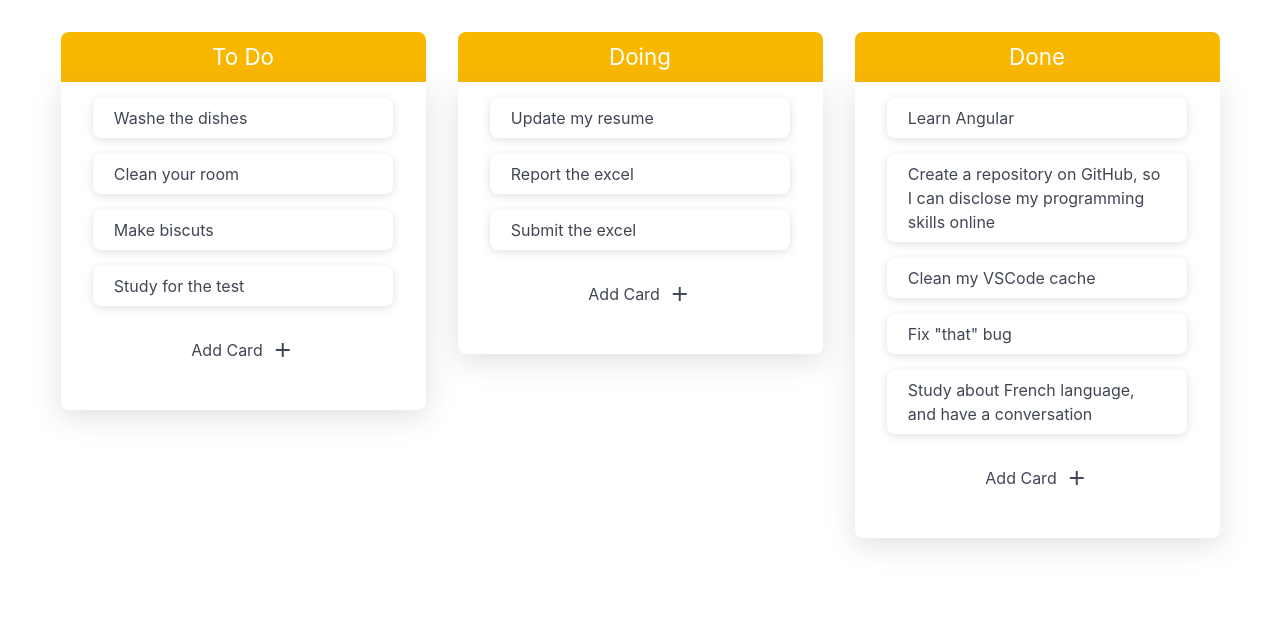
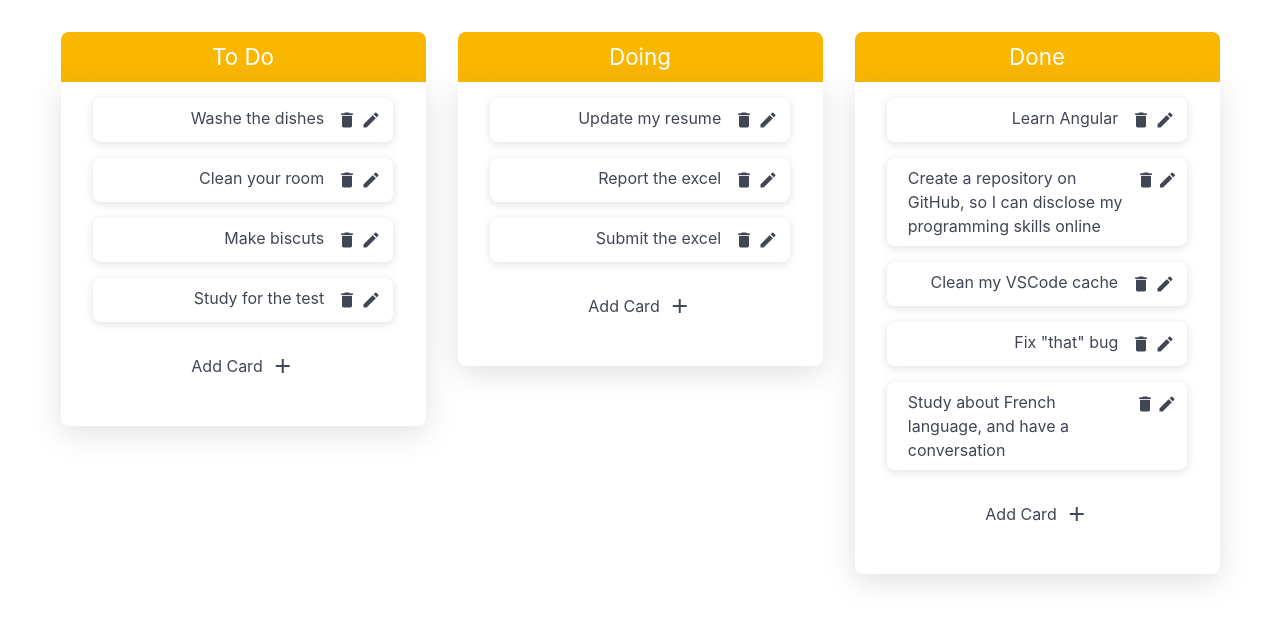
Before and after one commit to LucasVieiraaaa/Kanban, an Angular app: page / in a window 1280 px wide. Shown: the top 624 px of the page. Built offline with nearby package versions, Linux system fonts and the light colour scheme; a web font is replaced by a local one.

Commit message:
Creating icons for cards

```diff
--- a/src/app/main-view/main-view.component.html
+++ b/src/app/main-view/main-view.component.html
@@ -5,8 +5,9 @@
     </div>
     <div class="card-box">
       <ul class="padding-0 margin-0" *ngFor="let toDo of toDoList">
-        <div class="post-it-card">
-          <p>{{toDo}}</p>
+        <div class="post-it-card"><p>{{toDo}}</p>
+          <mat-icon class="mat-icon-from-card">delete</mat-icon>
+          <mat-icon class="mat-icon-from-card">edit</mat-icon>
         </div>
       </ul>
       <div>
@@ -18,14 +19,16 @@
       </div>
     </div>
   </div>
-
   <div>
     <div class="top-color">
       <h1>{{doing}}</h1>
     </div>
     <div class="card-box">
       <ul class="padding-0 margin-0" *ngFor="let doing of doingList">
-        <div class="post-it-card"><p>{{doing}}</p></div>
+        <div class="post-it-card"><p>{{doing}}</p>
+          <mat-icon class="mat-icon-from-card">delete</mat-icon>
+          <mat-icon class="mat-icon-from-card">edit</mat-icon>
+        </div>
       </ul>
       <div>
         <div>
@@ -43,7 +46,10 @@
     </div>
     <div class="card-box">
       <ul class="padding-0 margin-0" *ngFor="let done of doneList">
-        <div class="post-it-card"><p>{{done}}</p></div>
+        <div class="post-it-card"><p>{{done}}</p>
+          <mat-icon class="mat-icon-from-card">delete</mat-icon>
+          <mat-icon class="mat-icon-from-card">edit</mat-icon>
+        </div>
       </ul>
       <div>
         <div>
--- a/src/app/main-view/main-view.component.scss
+++ b/src/app/main-view/main-view.component.scss
@@ -25,10 +25,12 @@
     margin: 1em;
     margin-bottom: 0;
     border-radius: 0.5em;
-    width: clamp(200px, 300px, 325px);
+    width: 300px;
     height: auto;
     word-wrap: break-word;
     overflow-wrap: break-word;
+    display: flex;
+    justify-content: flex-end;
 
     & p {
         margin-left: 0.8em;
@@ -96,3 +98,9 @@ h1 {
     align-items: center;
     justify-content: center;
 }
+
+.mat-icon-from-card{
+    padding-right: 1em;
+    font-size: 1.25em;
+    margin-top: 0.2em;
+}
```
